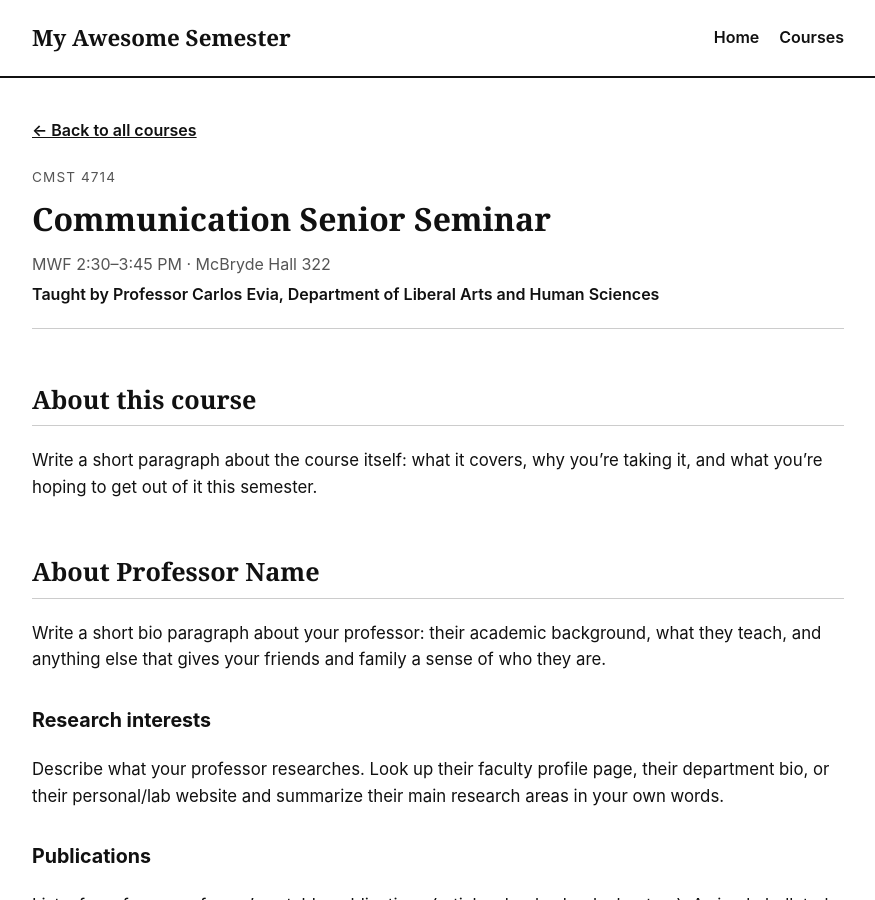
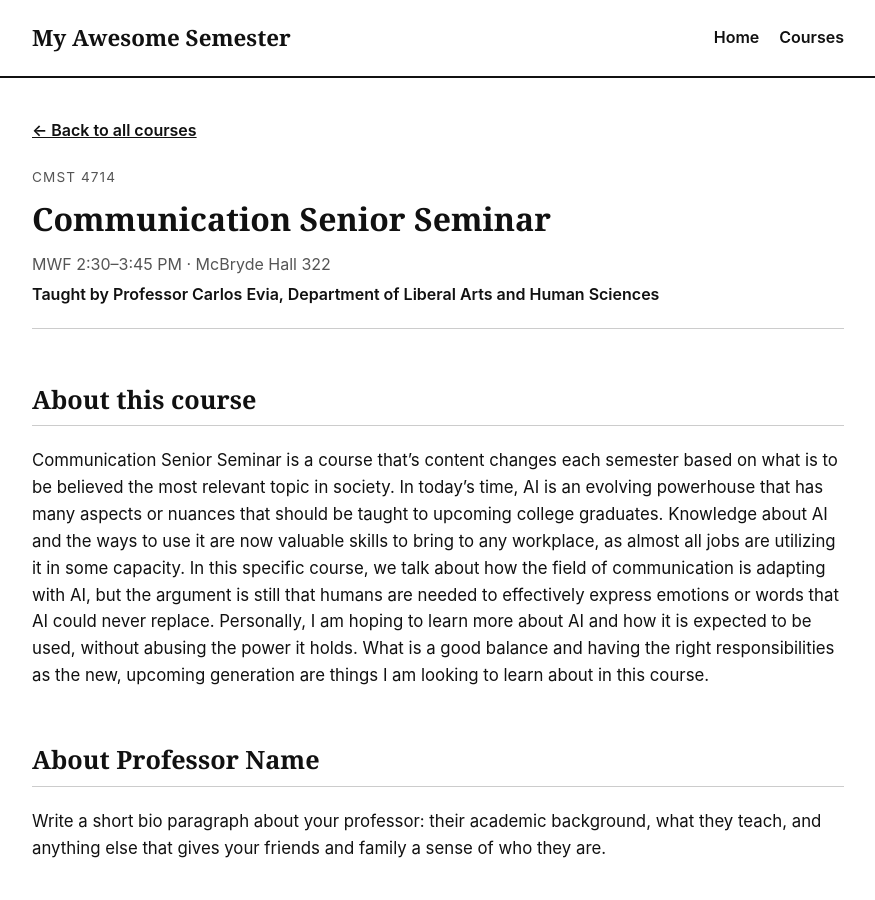
Before and after one commit to annaolszowy27/myawesomesemester, a Jekyll site: the page built from _courses/course-01.md, in a window 1280 px wide and 900 px high. Shown: the whole window, without its empty margins (202-1077 px from the left). Built offline with Jekyll 4.4.1, drawn with Linux system fonts in a browser that asks for light colours.

Commit message:
Update course-01.md

```diff
--- a/_courses/course-01.md
+++ b/_courses/course-01.md
@@ -12,8 +12,7 @@ instructor_department: "Department of Liberal Arts and Human Sciences"
 
 ## About this course
 
-Write a short paragraph about the course itself: what it covers, why you're taking
-it, and what you're hoping to get out of it this semester.
+Communication Senior Seminar is a course that's content changes each semester based on what is to be believed the most relevant topic in society. In today's time, AI is an evolving powerhouse that has many aspects or nuances that should be taught to upcoming college graduates. Knowledge about AI and the ways to use it are now valuable skills to bring to any workplace, as almost all jobs are utilizing it in some capacity. In this specific course, we talk about how the field of communication is adapting with AI, but the argument is still that humans are needed to effectively express emotions or words that AI could never replace. Personally, I am hoping to learn more about AI and how it is expected to be used, without abusing the power it holds. What is a good balance and having the right responsibilities as the new, upcoming generation are things I am looking to learn about in this course.
 
 ## About Professor Name
 
```
